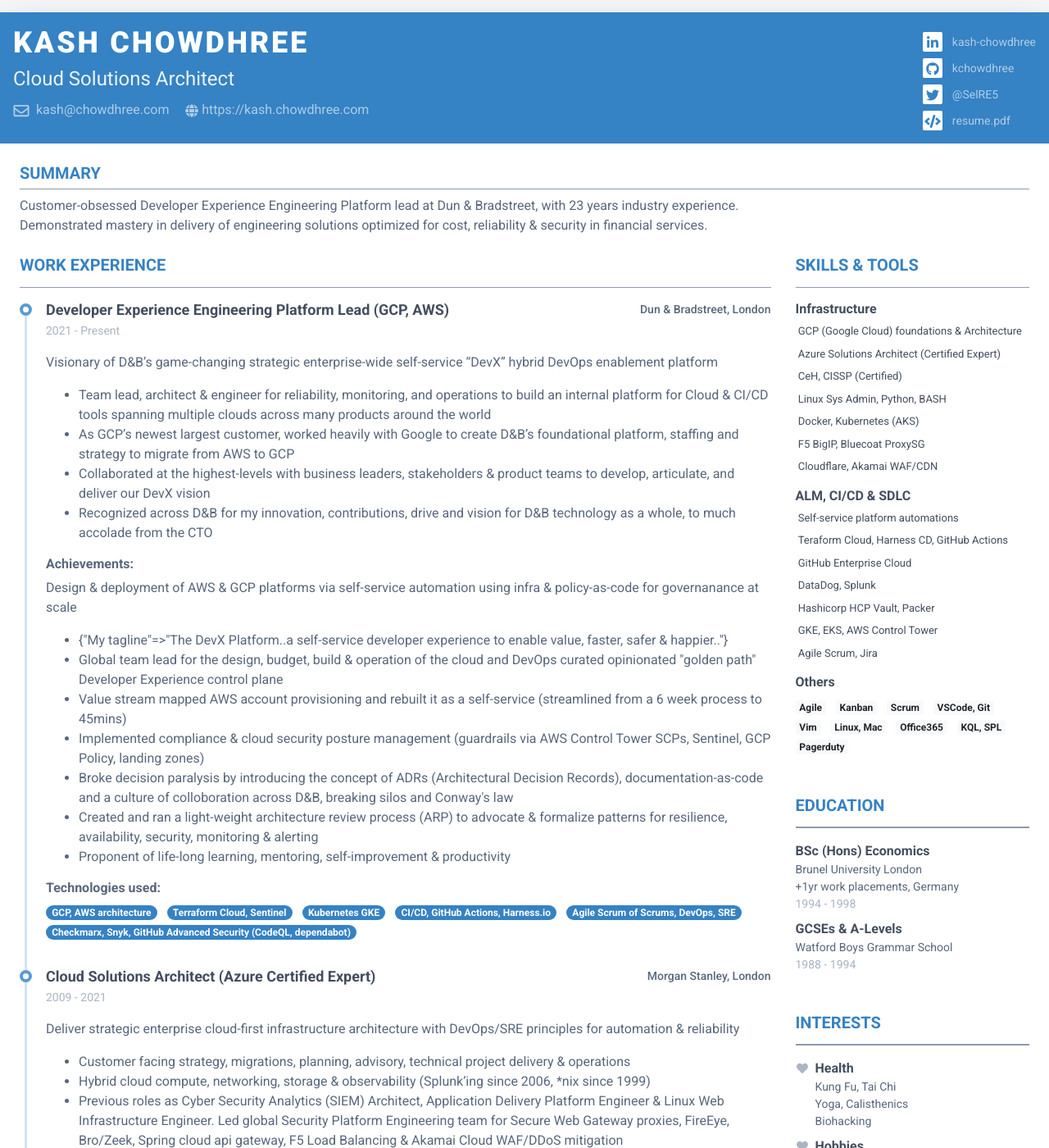
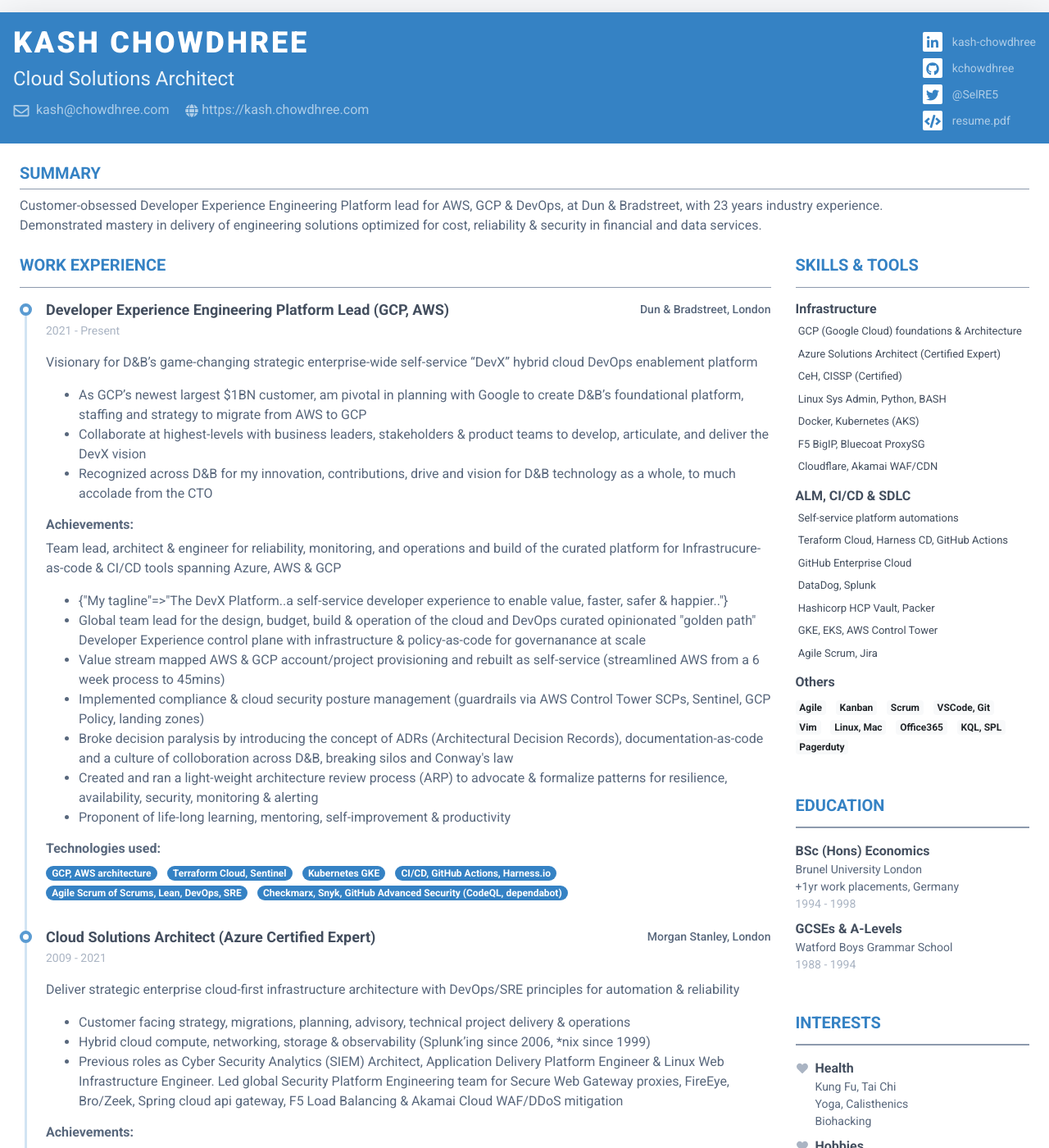
Before and after one commit to Hamy200/resume, a Jekyll site: the page built from index.markdown, in a window 1280 px wide and 1400 px high. Shown: the whole window at 82% size. Built offline with Jekyll 4.4.1, drawn with Linux system fonts in a browser that asks for light colours; nearby versions of some CDN libraries.

Commit message:
Update data.yml

```diff
--- a/_data/data.yml
+++ b/_data/data.yml
@@ -22,7 +22,7 @@ header:
 #    level: Native
 
 summary: |
-      Customer-obsessed Developer Experience Engineering Platform lead at Dun & Bradstreet, with 23 years industry experience. <br>Demonstrated mastery in delivery of engineering solutions optimized for cost, reliability & security in financial services.
+      Customer-obsessed Developer Experience Engineering Platform lead for AWS, GCP & DevOps, at Dun & Bradstreet, with 23 years industry experience. <br>Demonstrated mastery in delivery of engineering solutions optimized for cost, reliability & security in financial and data services.
 
 education:
   - degree: BSc (Hons) Economics
@@ -41,18 +41,17 @@ experiences:
     time: 2021 - Present
     company: Dun & Bradstreet, London
     details: |
-        Visionary of D&B's game-changing strategic enterprise-wide self-service "DevX" hybrid DevOps enablement platform
-        - Team lead, architect & engineer for reliability, monitoring, and operations to build an internal platform for Cloud & CI/CD tools spanning multiple clouds across many products around the world
-        - As GCP's newest largest customer, worked heavily with Google to create D&B's foundational platform, staffing and strategy to migrate from AWS to GCP
-        - Collaborated at the highest-levels with business leaders, stakeholders & product teams to develop, articulate, and deliver our DevX vision
+        Visionary for D&B's game-changing strategic enterprise-wide self-service "DevX" hybrid cloud DevOps enablement platform
+        - As GCP's newest largest $1BN customer, am pivotal in planning with Google to create D&B's foundational platform, staffing and strategy to migrate from AWS to GCP
+        - Collaborate at highest-levels with business leaders, stakeholders & product teams to develop, articulate, and deliver the DevX vision
         - Recognized across D&B for my innovation, contributions, drive and vision for D&B technology as a whole, to much accolade from the CTO
     achievements:
       desc: |
-        Design & deployment of AWS & GCP platforms via self-service automation using infra & policy-as-code for governanance at scale
+        Team lead, architect & engineer for reliability, monitoring, and operations and build of the curated platform for Infrastrucure-as-code & CI/CD tools spanning Azure, AWS & GCP
       highlights:
         - My tagline: "The DevX Platform..a self-service developer experience to enable value, faster, safer & happier.."
-        - Global team lead for the design, budget, build & operation of the cloud and DevOps curated opinionated "golden path" Developer Experience control plane
-        - Value stream mapped AWS account provisioning and rebuilt it as a self-service (streamlined from a 6 week process to 45mins)
+        - Global team lead for the design, budget, build & operation of the cloud and DevOps curated opinionated "golden path" Developer Experience control plane with infrastructure & policy-as-code for governanance at scale
+        - Value stream mapped AWS & GCP account/project provisioning and rebuilt as self-service (streamlined AWS from a 6 week process to 45mins)
         - Implemented compliance & cloud security posture management (guardrails via AWS Control Tower SCPs, Sentinel, GCP Policy, landing zones)
         - Broke decision paralysis by introducing the concept of ADRs (Architectural Decision Records), documentation-as-code and a culture of colloboration across D&B, breaking silos and Conway's law
         - Created and ran a light-weight architecture review process (ARP) to advocate & formalize patterns for resilience, availability, security, monitoring & alerting
@@ -62,7 +61,7 @@ experiences:
       - Terraform Cloud, Sentinel
       - Kubernetes GKE
       - CI/CD, GitHub Actions, Harness.io
-      - Agile Scrum of Scrums, DevOps, SRE
+      - Agile Scrum of Scrums, Lean, DevOps, SRE
       - Checkmarx, Snyk, GitHub Advanced Security (CodeQL, dependabot)
 
   - role: Cloud Solutions Architect (Azure Certified Expert)
```
